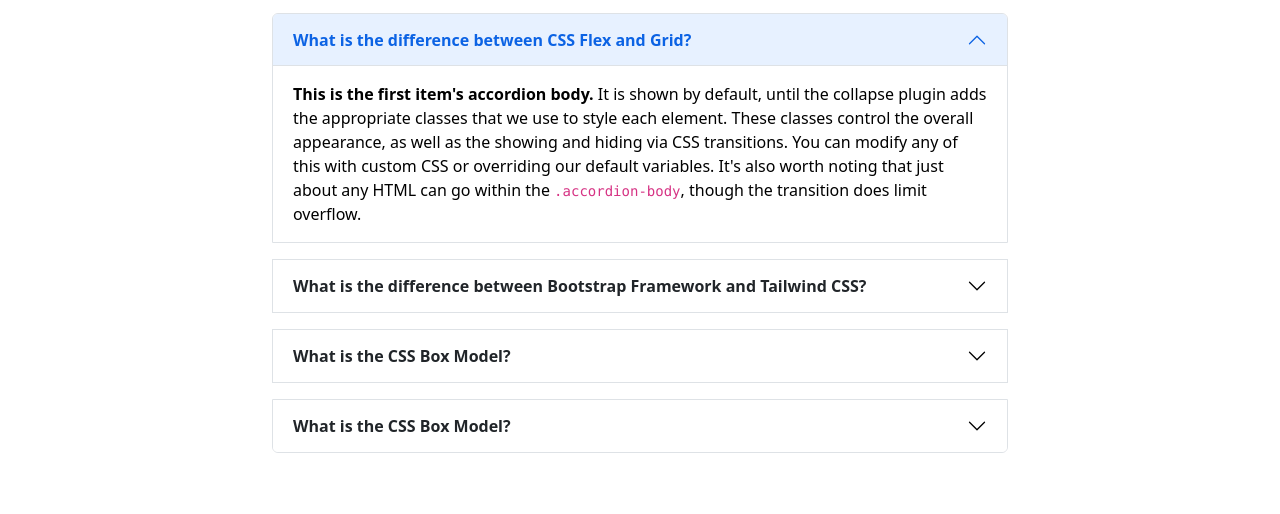
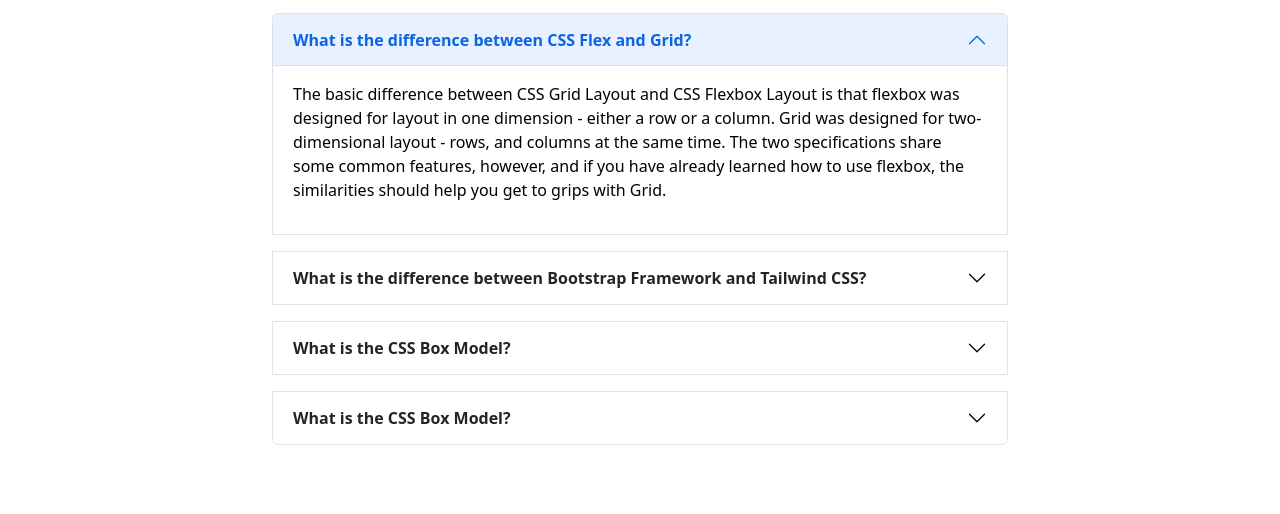
Before and after one commit to Ariful7/EduTech, a plain HTML site: page index.html in a window 1280 px wide. Shown: the part 4480-4994 px from the top of the page. Drawn offline with nearby package versions, Linux system fonts and the light colour scheme.

Commit message:
Accordion Ans 1

```diff
--- a/index.html
+++ b/index.html
@@ -428,7 +428,9 @@
                                 </h2>
                                 <div id="collapseOne" class="accordion-collapse collapse show" aria-labelledby="headingOne" data-bs-parent="#accordionExample">
                                 <div class="accordion-body">
-                                    <strong>This is the first item's accordion body.</strong> It is shown by default, until the collapse plugin adds the appropriate classes that we use to style each element. These classes control the overall appearance, as well as the showing and hiding via CSS transitions. You can modify any of this with custom CSS or overriding our default variables. It's also worth noting that just about any HTML can go within the <code>.accordion-body</code>, though the transition does limit overflow.
+                                    <p>
+                                        The basic difference between CSS Grid Layout and CSS Flexbox Layout is that flexbox was designed for layout in one dimension - either a row or a column. Grid was designed for two-dimensional layout - rows, and columns at the same time. The two specifications share some common features, however, and if you have already learned how to use flexbox, the similarities should help you get to grips with Grid.
+                                        <p>
                                 </div>
                                 </div>
                             </div>
```
